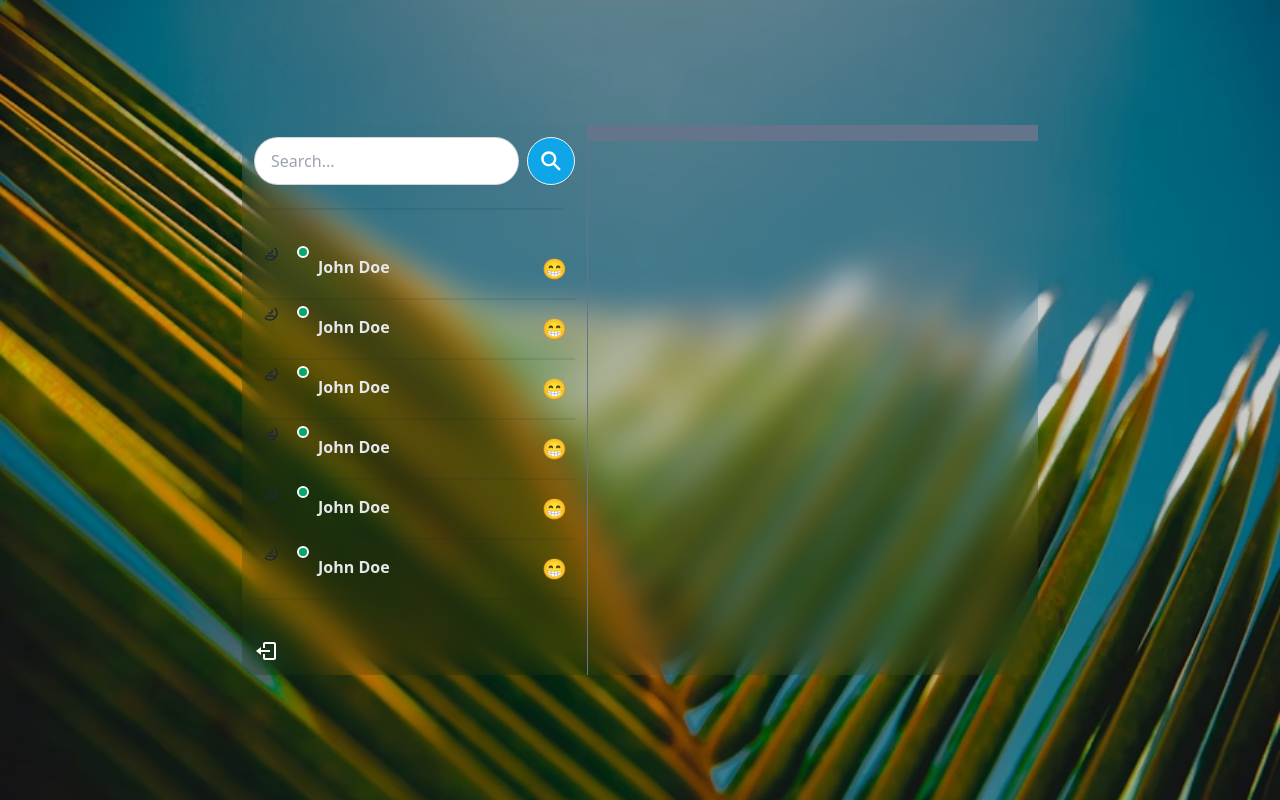
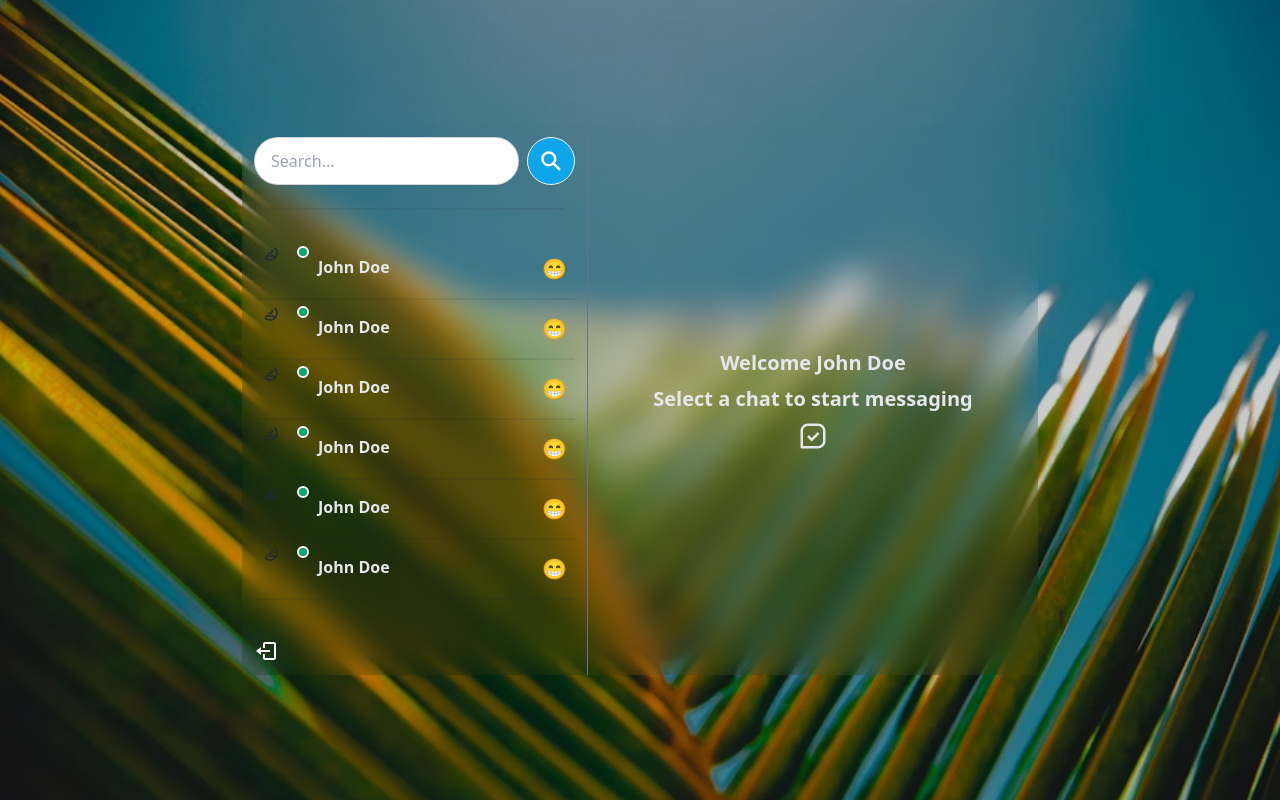
Before and after one commit to VikranthKA/MERN_Chatting_Application, a React (Vite) app in the folder client/: page / in a window 1280 px wide. Built offline with nearby package versions, Linux system fonts and the light colour scheme.

Commit message:
worked on the UI

```diff
--- a/client/src/components/message/MessageContainer.jsx
+++ b/client/src/components/message/MessageContainer.jsx
@@ -1,15 +1,36 @@
-import React from 'react'
+import React, { useState } from 'react'
+import Messages from './messages'
+import MessageInput from './messageInput'
+import { BiMessageSquareCheck } from 'react-icons/bi'
 
 const MessageContainer = () => {
+  const [isSelected,setIsSelected] = useState(true)
   return (
     <div className='md:min-w-[450px] flex flex-col'>
-      <>
+      {isSelected ? <NoChatSelected/> : <>
       {/* Header */}
-      <div className="bg-slate-500 px-4 py-2 mb-2"></div>
+      <div className="bg-slate-500 px-4 py-2 mb-2">
+        <span className="label-text">To:</span><span className="text-gray-900 font-bold">John doe</span>
+      </div>
 
-      </>
+      <Messages/>
+      <MessageInput/>
+
+      </>}
     </div>
   )
 }
 
 export default MessageContainer
+
+const NoChatSelected = ()=>{
+  return(
+    <div className="flex items-center justify-center w-full h-full">
+      <div className="px-4 text-center sm:text-lg md:text-xl text-gray-200 font-semibold flex flex-col items-center gap-2">
+        <p>Welcome John Doe</p>
+        <p>Select a chat to start messaging</p>
+        <BiMessageSquareCheck className={`text-3xl mdLtext-6xl text-center`}/>
+      </div>
+    </div>
+  )
+}
--- /dev/null
+++ b/client/src/components/message/message.jsx
@@ -0,0 +1,20 @@
+import React from 'react'
+
+const Message = () => {
+  return (
+    <div className='chat chat-end'>
+      <div className="chat-image avatar">
+        <div className="w-10 rounded-full">
+          <img src="" alt="" className=""
+
+          />
+        </div>
+      </div>
+      <div className={`chat-bubble text-white bg-blue-500`}>Hi! What is upp?</div>
+      <div className="chat-footer opacity-50 text-xs flex gap-3 items-center">12:24</div>
+
+    </div>
+  )
+}
+
+export default Message
--- a/client/src/components/message/messageInput.jsx
+++ b/client/src/components/message/messageInput.jsx
@@ -1,10 +1,21 @@
 import React from 'react'
+import { BiSolidSend } from 'react-icons/bi'
 
 const MessageInput = () => {
   return (
-    <div>
+    <form className="px-4 my-3">
+      <div className="w-full relative">
+        <input type="text" className="border text-sm rounded-lg block w-full p-2.5 bg-gray-600 text-white"
+          placeholder='Send a message'
+        />
+        <button className="absolute inset-y-0 end-0 flex items-center pe-3">
+        <BiSolidSend/>
 
-    </div>
+        </button>
+      </div>
+
+    </form>
+
   )
 }
 
--- a/client/src/components/message/messages.jsx
+++ b/client/src/components/message/messages.jsx
@@ -1,8 +1,19 @@
 import React from 'react'
+import Message from './message'
+import MessageInput from './messageInput'
 
 const Messages = () => {
   return (
-    <div>
+    <div className='px-4 flex-1 overflow-auto'>
+      <Message/>
+      <Message/>
+      <Message/>
+      <Message/>
+      <Message/>
+      <Message/>
+      <Message/>
+      <Message/>
+
 
     </div>
   )
--- a/client/src/index.css
+++ b/client/src/index.css
@@ -17,3 +17,22 @@
   background-attachment: fixed;
   height: 100vh; /* Ensure the div takes full viewport height */
 }
+
+::-webkit-scrollbar{
+  cursor: pointer;
+  width: 8px;
+}
+
+::-webkit-scrollbar-track{
+  cursor: pointer;
+  background: #555;
+}
+
+::-webkit-scrollbar-thumb{
+  background: #121212;
+  border-radius: 5px;
+}
+
+::-webkit-scrollbar-thumb:hover{
+  background: #242424;
+}
```
